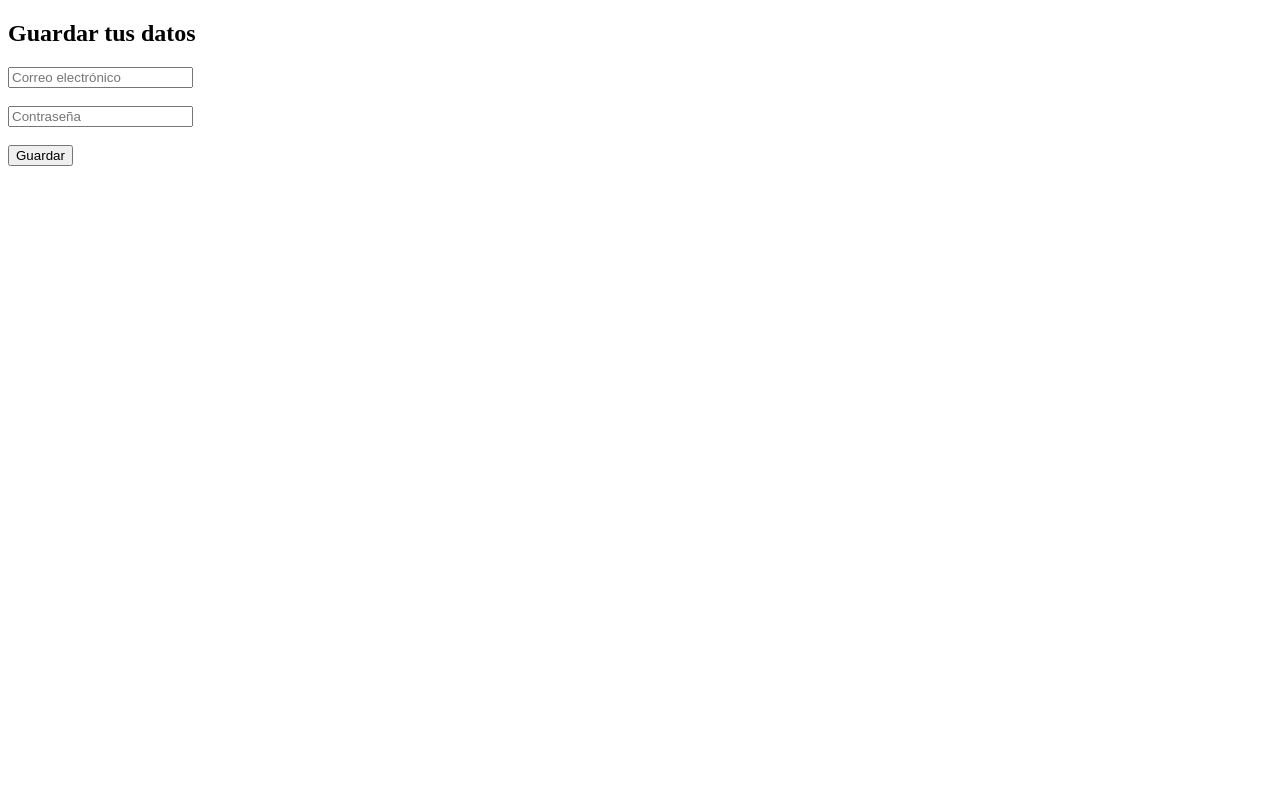
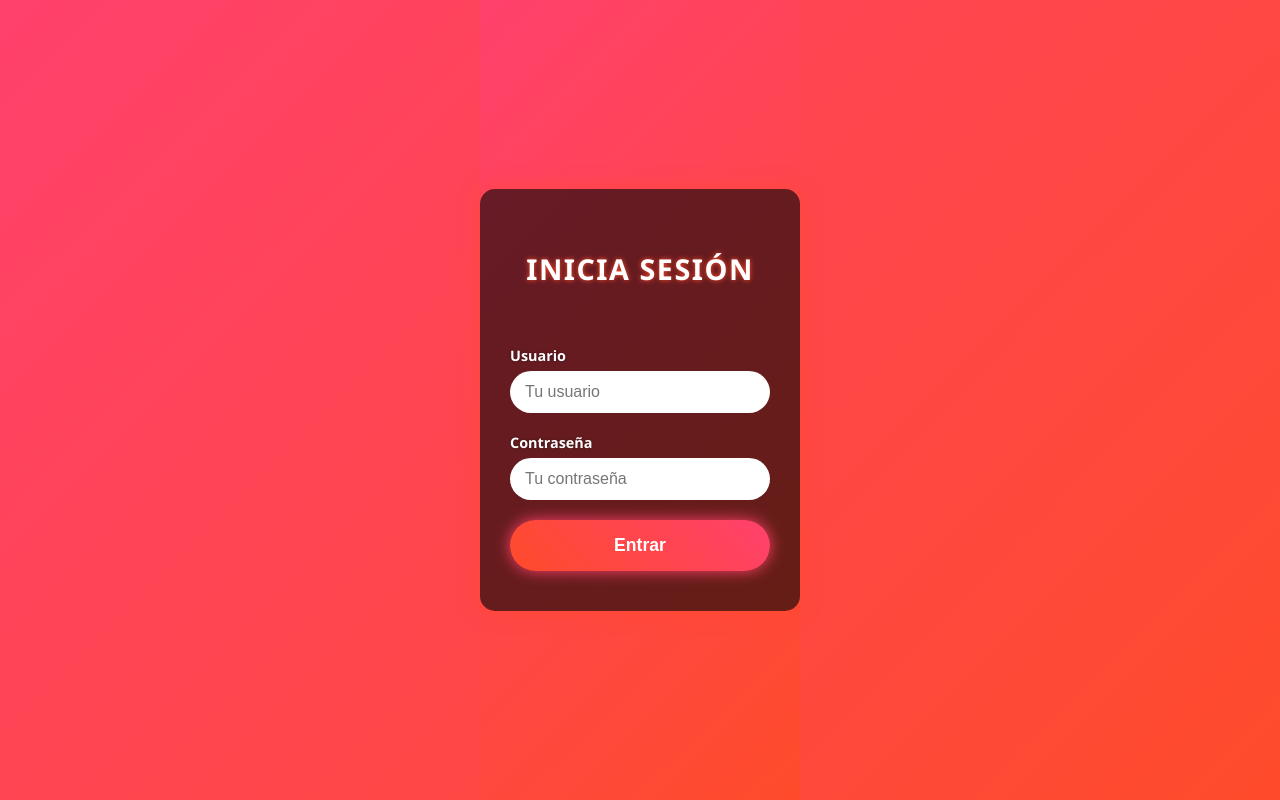
Before and after one commit to falsacoc3/gestor-passwords, a website: page public/index.html in a window 1280 px wide. Drawn offline with Linux system fonts and the light colour scheme.

Commit message:
Descripción del cambio

```diff
--- a/public/index.html
+++ b/public/index.html
@@ -1,33 +1,127 @@
 <!DOCTYPE html>
 <html lang="es">
 <head>
-  <meta charset="UTF-8">
-  <title>Guardar Contraseña</title>
+    <meta charset="UTF-8" />
+    <meta name="viewport" content="width=device-width, initial-scale=1" />
+    <title>Inicia sesión y encuentra tu pareja</title>
+    <style>
+        /* Reset básico */
+        * {
+            box-sizing: border-box;
+        }
+        body, html {
+            margin: 0; padding: 0;
+            height: 100%;
+            font-family: 'Segoe UI', Tahoma, Geneva, Verdana, sans-serif;
+            background: linear-gradient(135deg, #ff416c, #ff4b2b);
+            display: flex;
+            justify-content: center;
+            align-items: center;
+            color: #fff;
+        }
+        .login-container {
+            background: rgba(0,0,0,0.6);
+            padding: 40px 30px;
+            border-radius: 15px;
+            width: 320px;
+            box-shadow: 0 0 20px rgba(255,75,43,0.6);
+            text-align: center;
+        }
+        .login-container h1 {
+            margin-bottom: 25px;
+            font-size: 1.8rem;
+            letter-spacing: 1.5px;
+            text-transform: uppercase;
+            text-shadow: 0 0 5px #ff4b2b;
+        }
+        .input-group {
+            margin-bottom: 20px;
+            text-align: left;
+        }
+        label {
+            display: block;
+            margin-bottom: 6px;
+            font-weight: 600;
+            font-size: 0.9rem;
+            text-shadow: 0 0 3px rgba(0,0,0,0.4);
+        }
+        input[type="text"],
+        input[type="password"] {
+            width: 100%;
+            padding: 12px 15px;
+            border: none;
+            border-radius: 30px;
+            font-size: 1rem;
+            outline: none;
+            transition: box-shadow 0.3s ease;
+        }
+        input[type="text"]:focus,
+        input[type="password"]:focus {
+            box-shadow: 0 0 8px #ff4b2b;
+        }
+        button {
+            width: 100%;
+            padding: 15px;
+            border: none;
+            border-radius: 30px;
+            background: linear-gradient(45deg, #ff4b2b, #ff416c);
+            font-size: 1.1rem;
+            font-weight: 700;
+            color: white;
+            cursor: pointer;
+            box-shadow: 0 0 15px #ff416c;
+            transition: background 0.4s ease, box-shadow 0.4s ease;
+        }
+        button:hover {
+            background: linear-gradient(45deg, #ff2a00, #ff1650);
+            box-shadow: 0 0 20px #ff2a00;
+        }
+        .error-message {
+            color: #ffaaaa;
+            margin-bottom: 15px;
+            font-size: 0.9rem;
+            height: 18px;
+        }
+    </style>
 </head>
 <body>
-  <h2>Guardar tus datos</h2>
-  <form id="formulario">
-    <input type="email" id="email" placeholder="Correo electrónico" required><br><br>
-    <input type="password" id="password" placeholder="Contraseña" required><br><br>
-    <button type="submit">Guardar</button>
-  </form>
+    <div class="login-container">
+        <h1>Inicia sesión</h1>
+        <form id="loginForm" onsubmit="return handleLogin(event)">
+            <div class="error-message" id="errorMsg"></div>
+            <div class="input-group">
+                <label for="username">Usuario</label>
+                <input type="text" id="username" name="username" placeholder="Tu usuario" required />
+            </div>
+            <div class="input-group">
+                <label for="password">Contraseña</label>
+                <input type="password" id="password" name="password" placeholder="Tu contraseña" required />
+            </div>
+            <button type="submit">Entrar</button>
+        </form>
+    </div>
 
-  <script>
-    document.getElementById('formulario').addEventListener('submit', async function (e) {
-      e.preventDefault();
+    <script>
+        function handleLogin(event) {
+            event.preventDefault();
 
-      const email = document.getElementById('email').value;
-      const password = document.getElementById('password').value;
+            const username = document.getElementById('username').value.trim();
+            const password = document.getElementById('password').value.trim();
+            const errorMsg = document.getElementById('errorMsg');
 
-      const response = await fetch('/guardar', {
-        method: 'POST',
-        headers: { 'Content-Type': 'application/json' },
-        body: JSON.stringify({ email, password })
-      });
+            // Validación básica: solo que no estén vacíos (puedes agregar más)
+            if (username === '' || password === '') {
+                errorMsg.textContent = 'Por favor, completa todos los campos.';
+                return false;
+            }
 
-      const data = await response.json();
-      alert(data.mensaje);
-    });
-  </script>
+            // Aquí podrías agregar validaciones más avanz o una llamada a API
+
+            // Si todo bien, redirigir a selección de género pasando usuario (opcional)
+            const encodedUser = encodeURIComponent(username);
+            window.location.href = `seleccion_genero.html?user=${encodedUser}`;
+            return true;
+        }
+    </script>
 </body>
 </html>
```
Also changed, not shown: public/seleccion_genero.html (added, +102 -0 lines).
